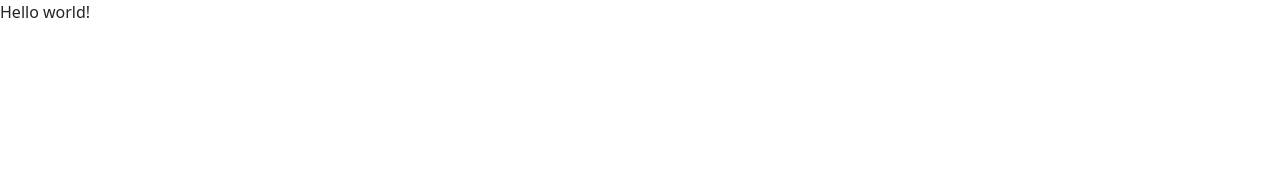
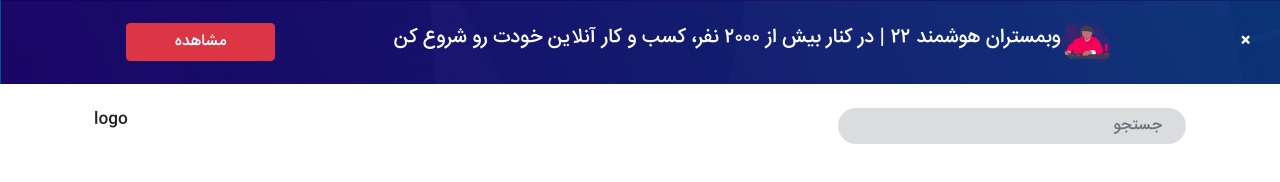
Before and after one commit to mohammadsaati/hmtl-theme, a plain HTML site: page index.html in a window 1280 px wide. Drawn offline with Linux system fonts and the light colour scheme.

Commit message:
fonts, and advertisement with search bar added

```diff
--- a/assets/css/style-core.css
+++ b/assets/css/style-core.css
@@ -0,0 +1,24 @@
+@font-face {
+    font-family: 'IRANSansWeb_Medium';
+    src: url('../fonts/IRANSansWeb_Medium.eot');
+    src: url('../fonts/IRANSansWeb_Medium.eot?#iefix') format('embedded-opentype'),
+    url('../fonts/IRANSansWeb_Medium.woff') format('woff'),
+    url('../fonts/IRANSansWeb_Medium.ttf') format('truetype');
+    font-weight: normal;
+    font-style: normal;
+}
+
+
+body{
+    font-family: 'IRANSansWeb_Medium', serif !important;
+}
+
+.radius-0 {
+    border-radius: 0 !important;
+}
+.full-radius {
+    border-radius: 50px;
+}
+.no-border {
+    border: 0px;
+}
--- a/index.html
+++ b/index.html
@@ -8,12 +8,64 @@
         <!--end: Bootstrap style-->
 
         <link rel="stylesheet" href="assets/css/style-core.css">
+        <link rel="stylesheet" href="../cloth/html-css/assets/css/style.css">
 
     </head>
 
     <body>
 
-        Hello world!
+        <!--begin:top alert-->
+        <div style="background-image: url('assets/media/patterns/pattern-1.jpg');" class="alert radius-0 text-light text-start alert-dismissible fade show d-none d-sm-block" role="alert">
+
+            <div class="d-flex align-items-center">
+                <div class="col-3 text-center">
+                    <button class="btn btn-danger px-5">مشاهده</button>
+                </div>
+
+                <div class="col-7">
+                    <h5>
+                        وبمستران هوشمند ۲۲ | در کنار بیش از ۲۰۰۰ نفر، کسب و کار آنلاین خودت رو شروع کن
+                    </h5>
+                </div>
+
+                <div class="col-1 text-end d-none d-sm-block">
+                    <img style="height: 50px; width: 50px;" src="assets/media/svg/alert.svg" class="img-fluid" alt="">
+                </div>
+
+                <div class="col-1 d-none d-sm-block">
+                    <button type="button" class="btn text-light" data-bs-dismiss="alert" aria-label="Close">
+                        <strong>&times;</strong>
+                    </button>
+                </div>
+
+            </div>
+
+        </div>
+
+        <!--end:top alert-->
+
+        <div class="container mt-4">
+            <!--begin: searchbar -->
+            <div class="container-fluid">
+                <div class="row">
+
+                    <div class="col-3">
+                        logo
+                    </div>
+
+                    <div class="col-5"></div>
+
+                    <div class="col-4">
+                        <form>
+                            <input type="text" class="form-control px-4 bg-secondary bg-opacity-25 full-radius no-border  text-start" placeholder="جستجو">
+                        </form>
+                    </div>
+
+
+                </div>
+            </div>
+            <!--end: searchbar -->
+        </div>
 
         <!--begin: Bootstrap js-->
         <script src="assets/js/jquery.js"></script>
```
Also changed, not shown: assets/fonts/IRANSansWeb_Medium.ttf (added), assets/fonts/IRANSansWeb_Medium.woff (added), assets/fonts/IRANSansWeb_Medium.woff2 (added), assets/media/logos/site-logo.png (added), assets/media/patterns/pattern-1.jpg (added), assets/media/svg/alert.svg (added), 1 other file.
